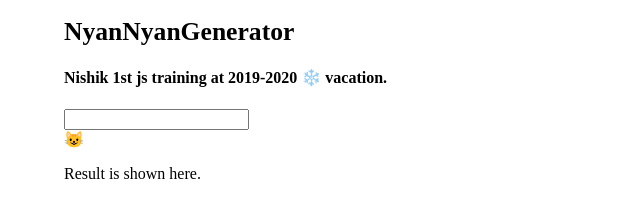
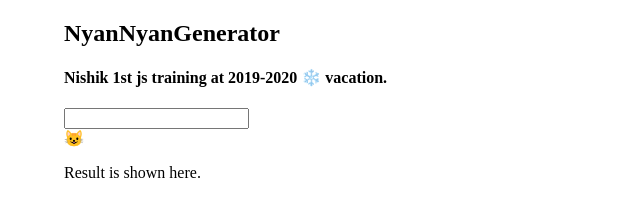
Before and after one commit to nishikawa-shi/NyanNyanGenerator_js, a website: page public/index.html in a window 1280 px wide. Shown: the full height of the page, 0-640 px from the left. Drawn offline with nearby package versions, Linux system fonts and the light colour scheme; files that its build step writes are made by us from their sources.

Commit message:
adjust title font size

```diff
--- a/public/index.html
+++ b/public/index.html
@@ -16,7 +16,7 @@
   <body>
     <div class="content-area">
       <header class="title-header">
-        <h1 class="title-header__main-text">NyanNyanGenerator</h1>
+        <h2 class="title-header__main-text">NyanNyanGenerator</h2>
         <h4 class="title-header__sub-text_description">
           Nishik 1st js training at 2019-2020 ❄️ vacation.
         </h4>
--- a/src/global.scss
+++ b/src/global.scss
@@ -8,7 +8,3 @@ body {
   font-family: "Hiragino Kaku Gothic Pro", "ヒラギノ角ゴ Pro W3", "メイリオ",
     "Meiryo", "ＭＳ Ｐゴシック", "sans-serif";
 }
-
-h1 {
-  font-size: 1.6em;
-}
```
